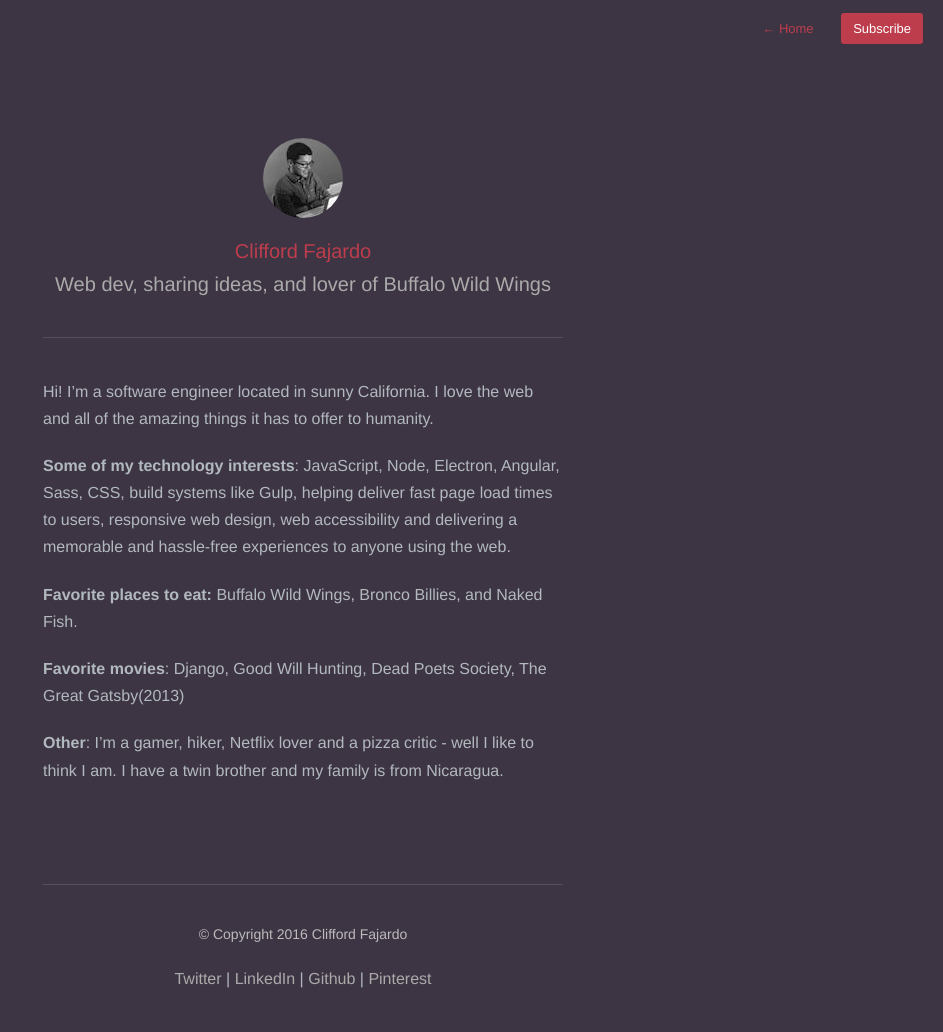
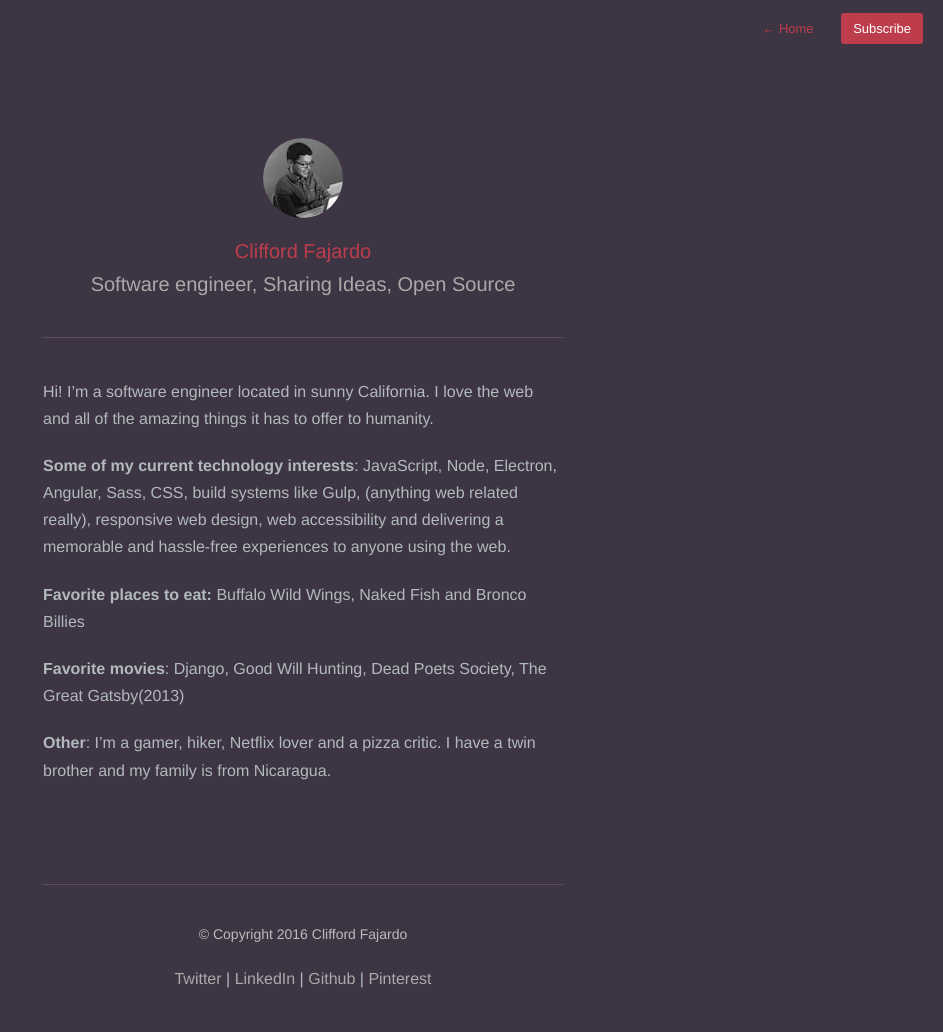
Before and after one commit to JosephSun/cliffordfajardo.github.io, a Jekyll site: the page built from about.md, in a window 1280 px wide. Shown: the whole page, without its empty margins (337-1280 px from the left). Built offline with Jekyll 4.4.1, drawn with Linux system fonts in a browser that asks for light colours; nearby versions of some CDN libraries; Markdown is read by kramdown in place of the engine named in the settings.

Commit message:
update about me

```diff
--- a/_config.yml
+++ b/_config.yml
@@ -1,13 +1,14 @@
 name: Clifford Fajardo
-description: "Web dev, sharing ideas, and lover of Buffalo Wild Wings"
+description: "Software engineer, Sharing Ideas, Open Source"
 meta_description: "blogging about web development, javascript, github, node, html, css, sass, scss and much more"
 
 aboutPage: true
-
+gems: [jekyll-paginate]
 markdown: redcarpet
 highlighter: pygments
 
 paginate: 20
+paginate_path: "page:num"
 baseurl: /
 domain_name: 'http://yourblog-domain.com'
 google_analytics: 'UA-41444051-2'
--- a/about.md
+++ b/about.md
@@ -7,16 +7,17 @@ profile: true
 Hi! I'm a software engineer located in sunny California. I love the web and all of the amazing things
 it has to offer to humanity.
 
-**Some of my technology interests**:
-JavaScript, Node, Electron, Angular, Sass, CSS, build systems like Gulp, helping deliver fast page load times to users, responsive web design, web accessibility and delivering a memorable and hassle-free experiences to anyone using the web.
+**Some of my current technology interests**:
+JavaScript, Node, Electron, Angular, Sass, CSS, build systems like Gulp, (anything web related really), responsive web design, web accessibility and delivering a memorable and hassle-free experiences to anyone using the web.
 
 **Favorite places to eat:**
-Buffalo Wild Wings, Bronco Billies, and Naked Fish.
+Buffalo Wild Wings, Naked Fish and Bronco Billies
 
-**Favorite movies**: Django, Good Will Hunting, Dead Poets Society, The Great Gatsby(2013)
+**Favorite movies**:
+ Django, Good Will Hunting, Dead Poets Society, The Great Gatsby(2013)
 
 **Other**:
-I'm a gamer, hiker, Netflix lover and a pizza critic - well I like to think I am. I have a twin brother and my family is from Nicaragua.
+I'm a gamer, hiker, Netflix lover and a pizza critic. I have a twin brother and my family is from Nicaragua.
 
 
 {% include footer.html %}
```
Also changed, not shown: _posts/2015-11-24-javascript-data-structures-stack-and-queues.md (+5 -0 lines), _posts/2015-11-27-time-complexity-explained.md (+1 -1 lines), _posts/2015-12-22-javascript-datastructures-binary-search-tree.md (added, +83 -0 lines).
